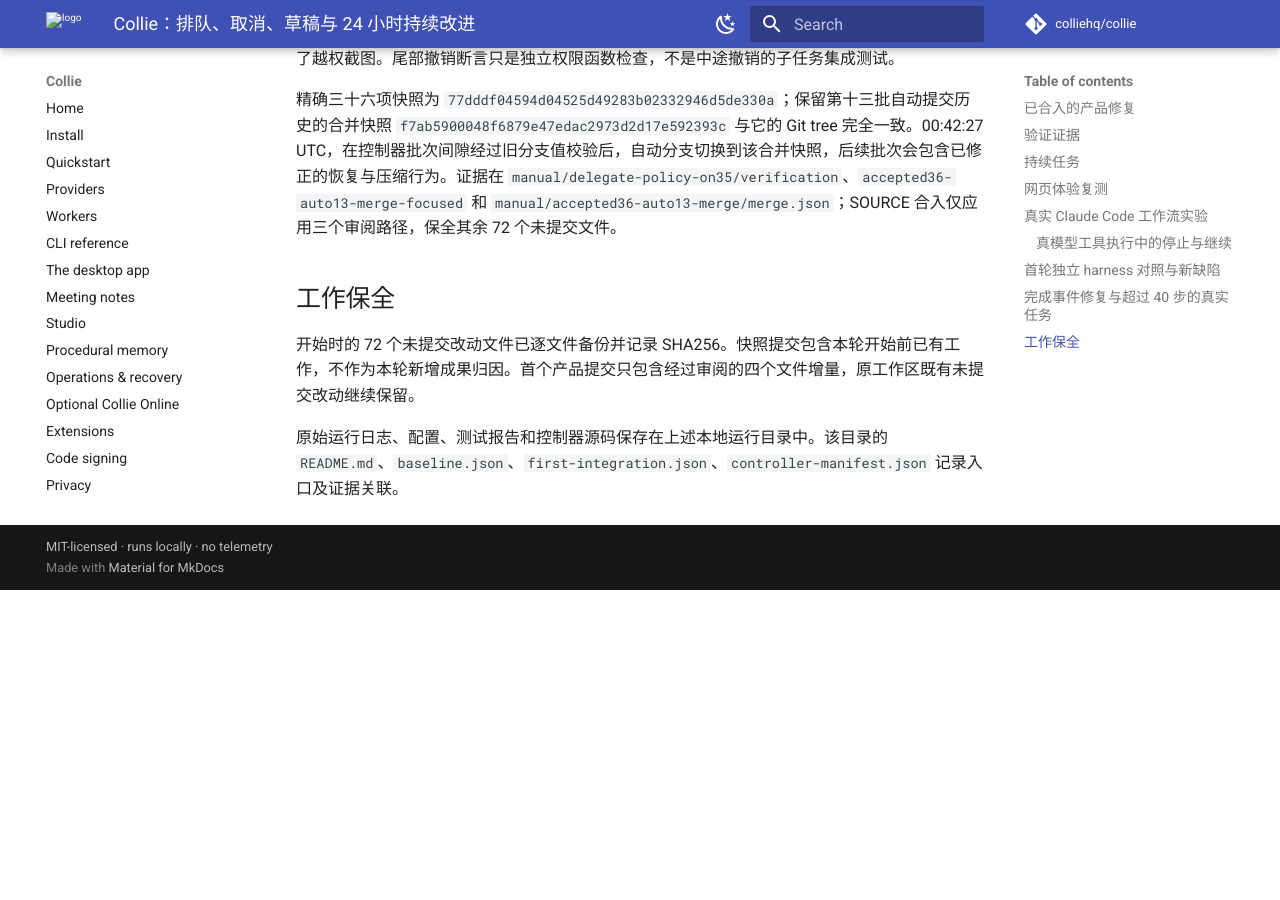
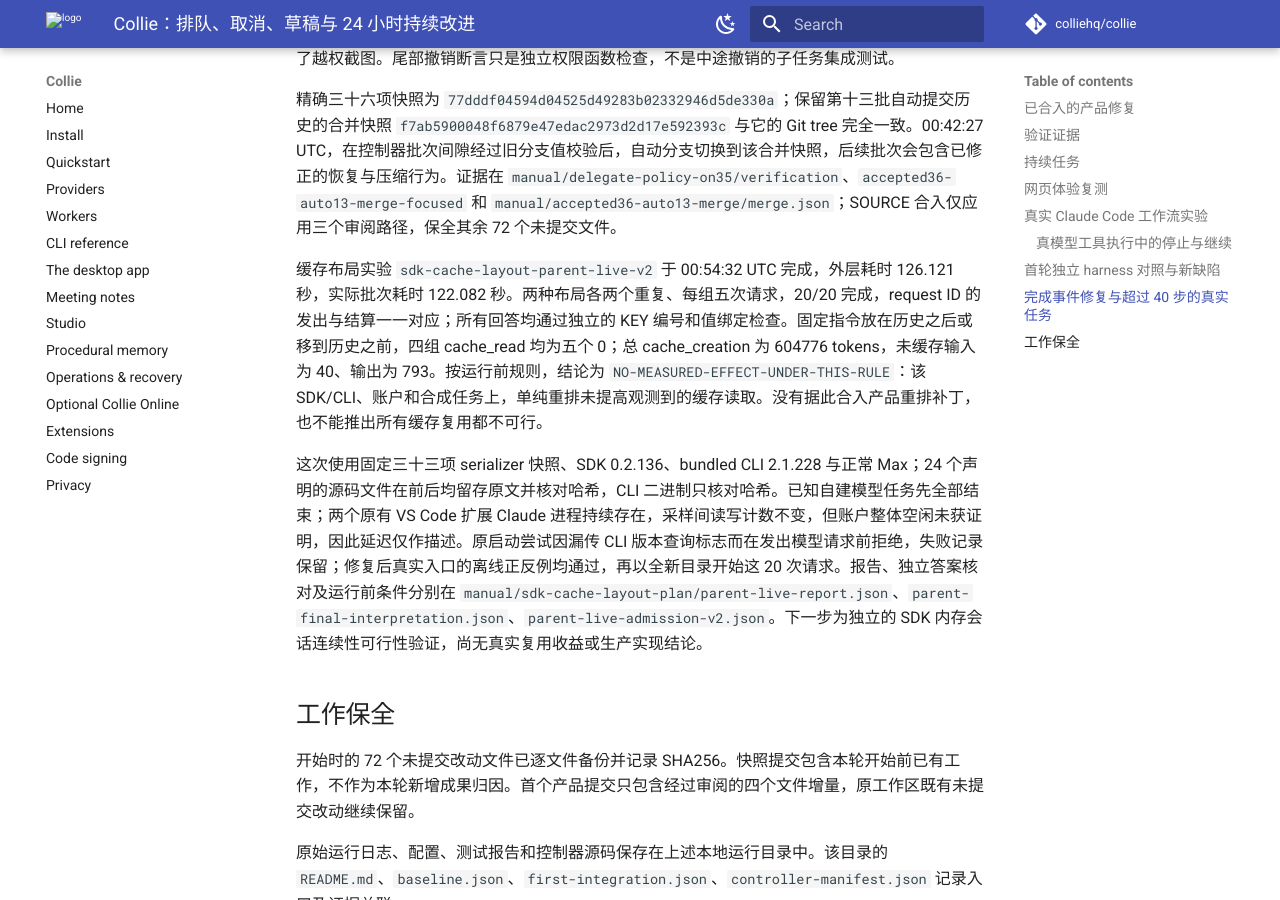
Before and after one commit to colliehq/collie, an MkDocs documentation site: the page built from docs/product-evolution-2026-09-13.md, in a window 1280 px wide and 900 px high, scrolled down 25280 px. Built offline with MkDocs 1.6.1 and Material for MkDocs 9.7.7, drawn with Linux system fonts in a browser that asks for light colours; comment, search, counter and statistics services are not loaded; before the commit the page ends 25870 px from its top, so only the background shows below that; some of the changed text lies outside the part shown.

Commit message:
docs: record completed cache layout experiment and its limits

```diff
--- a/docs/product-evolution-2026-09-13.md
+++ b/docs/product-evolution-2026-09-13.md
@@ -2,7 +2,7 @@
 
 本轮从 2026-09-13 05:15 PDT 开始，后台任务截止于 2026-09-14 05:15 PDT。
 
-截至 9 月 14 日 00:43 UTC，三十六项产品改动已提交。最近一次完整离线回归覆盖三十五项组合：4238 passed、20 skipped，GUI 63/63、跨界面 41/41；新增的子任务权限继承修复通过独立专项验证，最终三十六项组合另有 100 项相关检查通过。新版 42 轮对照中，Collie 在每臂 20 分钟预算内完成 35 轮，旧版为 29 轮，两次原生路径均完成 42 轮。缓存布局实验已通过离线与订阅检查，等待其他模型任务结束后运行；尚无真模型缓存收益结论。
+截至 9 月 14 日 01:00 UTC，三十六项产品改动已提交。最近一次完整离线回归覆盖三十五项组合：4238 passed、20 skipped，GUI 63/63、跨界面 41/41；新增的子任务权限继承修复通过独立专项验证，最终三十六项组合另有 100 项相关检查通过。新版 42 轮对照中，Collie 在每臂 20 分钟预算内完成 35 轮，旧版为 29 轮，两次原生路径均完成 42 轮。缓存布局的 20 次真实对照调用已完成，两种布局的缓存读取量均为 0，本次未观察到重排指令带来的缓存收益。
 
 ## 已合入的产品修复
 
@@ -350,6 +350,10 @@
 
 精确三十六项快照为 `77dddf04594d04525d49283b02332946d5de330a`；保留第十三批自动提交历史的合并快照 `f7ab5900048f6879e47edac2973d2d17e592393c` 与它的 Git tree 完全一致。00:42:27 UTC，在控制器批次间隙经过旧分支值校验后，自动分支切换到该合并快照，后续批次会包含已修正的恢复与压缩行为。证据在 `manual/delegate-policy-on35/verification`、`accepted36-auto13-merge-focused` 和 `manual/accepted36-auto13-merge/merge.json`；SOURCE 合入仅应用三个审阅路径，保全其余 72 个未提交文件。
 
+缓存布局实验 `sdk-cache-layout-parent-live-v2` 于 00:54:32 UTC 完成，外层耗时 126.121 秒，实际批次耗时 122.082 秒。两种布局各两个重复、每组五次请求，20/20 完成，request ID 的发出与结算一一对应；所有回答均通过独立的 KEY 编号和值绑定检查。固定指令放在历史之后或移到历史之前，四组 cache_read 均为五个 0；总 cache_creation 为 604776 tokens，未缓存输入为 40、输出为 793。按运行前规则，结论为 `NO-MEASURED-EFFECT-UNDER-THIS-RULE`：该 SDK/CLI、账户和合成任务上，单纯重排未提高观测到的缓存读取。没有据此合入产品重排补丁，也不能推出所有缓存复用都不可行。
+
+这次使用固定三十三项 serializer 快照、SDK 0.2.136、bundled CLI 2.1.228 与正常 Max；24 个声明的源码文件在前后均留存原文并核对哈希，CLI 二进制只核对哈希。已知自建模型任务先全部结束；两个原有 VS Code 扩展 Claude 进程持续存在，采样间读写计数不变，但账户整体空闲未获证明，因此延迟仅作描述。原启动尝试因漏传 CLI 版本查询标志而在发出模型请求前拒绝，失败记录保留；修复后真实入口的离线正反例均通过，再以全新目录开始这 20 次请求。报告、独立答案核对及运行前条件分别在 `manual/sdk-cache-layout-plan/parent-live-report.json`、`parent-final-interpretation.json`、`parent-live-admission-v2.json`。下一步为独立的 SDK 内存会话连续性可行性验证，尚无真实复用收益或生产实现结论。
+
 ## 工作保全
 
 开始时的 72 个未提交改动文件已逐文件备份并记录 SHA256。快照提交包含本轮开始前已有工作，不作为本轮新增成果归因。首个产品提交只包含经过审阅的四个文件增量，原工作区既有未提交改动继续保留。
```
